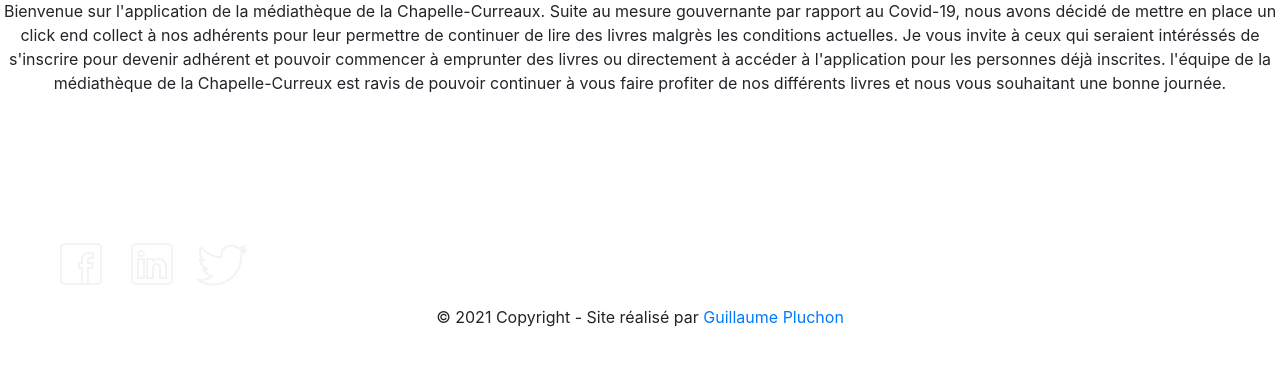
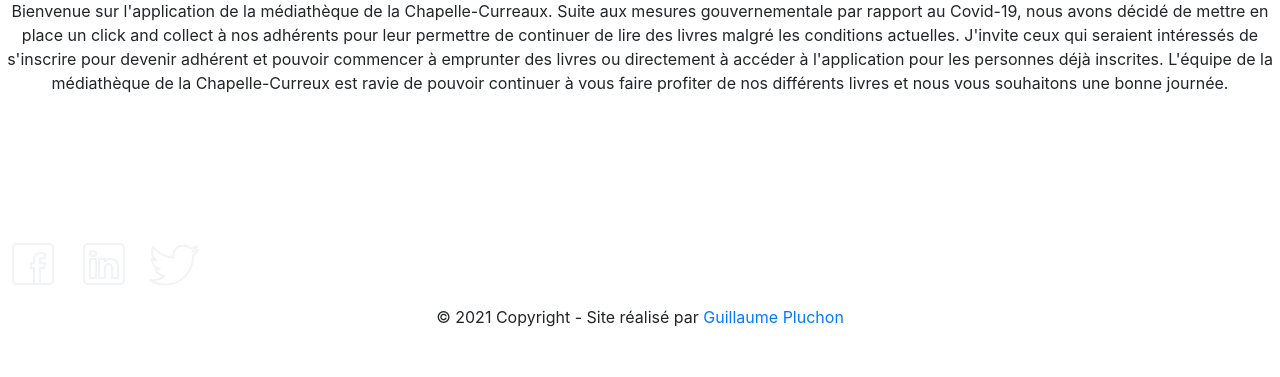
Before and after one commit to guitou35/app_mediatheque, a Symfony app: template templates/home/index.html.twig in a window 1280 px wide. Shown: the part 2731-3108 px from the top of the page. After the commit the page ends 3058 px from the top, so only its background shows below. Run offline with Twig, Linux system fonts and the light colour scheme; the template is opened without the code that fills it, so the values that code supplies are empty; some libraries are stand-ins or nearby versions.

Commit message:
add correction

```diff
--- a/assets/styles/app.css
+++ b/assets/styles/app.css
@@ -10,6 +10,9 @@
 }
 a{
     text-decoration: none !important;
+}
+html, body {
+    height: 100%;
 }
 
 .all-page{
@@ -127,6 +130,4 @@
         max-width: 50vw;
         min-height: 20vh;
     }
-
-
 }
--- a/templates/home/index.html.twig
+++ b/templates/home/index.html.twig
@@ -3,21 +3,21 @@
 {% block title %}Accueil{% endblock %}
 
 {% block body %}
-    <div class="w-9/12 m-auto">
+    <div class="w-9/12 m-auto parent_footer">
         <h1 class="text-theme-blue font-bold text-center text-5xl p-3">La médiathèque de la Chapelle-Curreaux</h1>
 
         <img src="{{ asset('images/image_accueil.jpeg') }}" alt="image accueil" style="max-width: 40vw "
              class="m-auto rounded-xl">
 
         <p class="text-center m-auto  md:w-9/12"> Bienvenue sur l'application de la médiathèque de la Chapelle-Curreaux.
-            Suite au mesure gouvernante par rapport au Covid-19, nous avons décidé de mettre en place un click end
+            Suite aux mesures gouvernementale par rapport au Covid-19, nous avons décidé de mettre en place un click and
             collect à nos adhérents
-            pour leur permettre de continuer de lire des livres malgrès les conditions actuelles.
-            Je vous invite à ceux qui seraient intéréssés de s'inscrire pour devenir adhérent et pouvoir commencer à
+            pour leur permettre de continuer de lire des livres malgré les conditions actuelles.
+            J'invite ceux qui seraient intéressés de s'inscrire pour devenir adhérent et pouvoir commencer à
             emprunter des livres ou directement à accéder à l'application
             pour les personnes déjà inscrites.
-            l'équipe de la médiathèque de la Chapelle-Curreux est ravis de pouvoir continuer à vous faire profiter de
-            nos différents livres et nous vous souhaitant une bonne journée.
+            L'équipe de la médiathèque de la Chapelle-Curreux est ravie de pouvoir continuer à vous faire profiter de
+            nos différents livres et nous vous souhaitons une bonne journée.
         </p>
         <div class="flex flex-row justify-center pb-3 ">
             <div class="p-2">
--- a/templates/layout/_footer.html.twig
+++ b/templates/layout/_footer.html.twig
@@ -1,4 +1,4 @@
-<footer class="bg-theme-purple flex flex-col justify-center items-center p-5">
+<footer class="bg-theme-purple flex flex-col justify-center items-center pt-5 media-height-full">
 
     <div class="flex flex-row">
         <a href="#">
```
